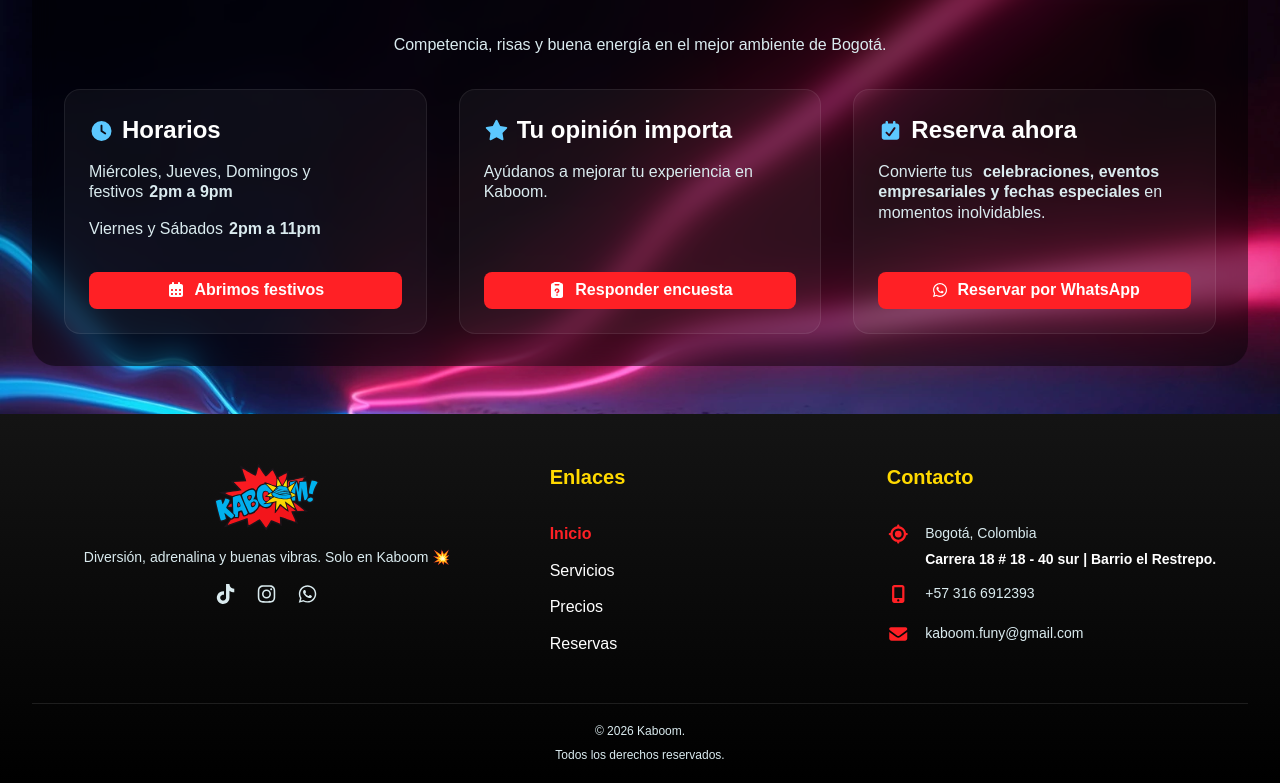
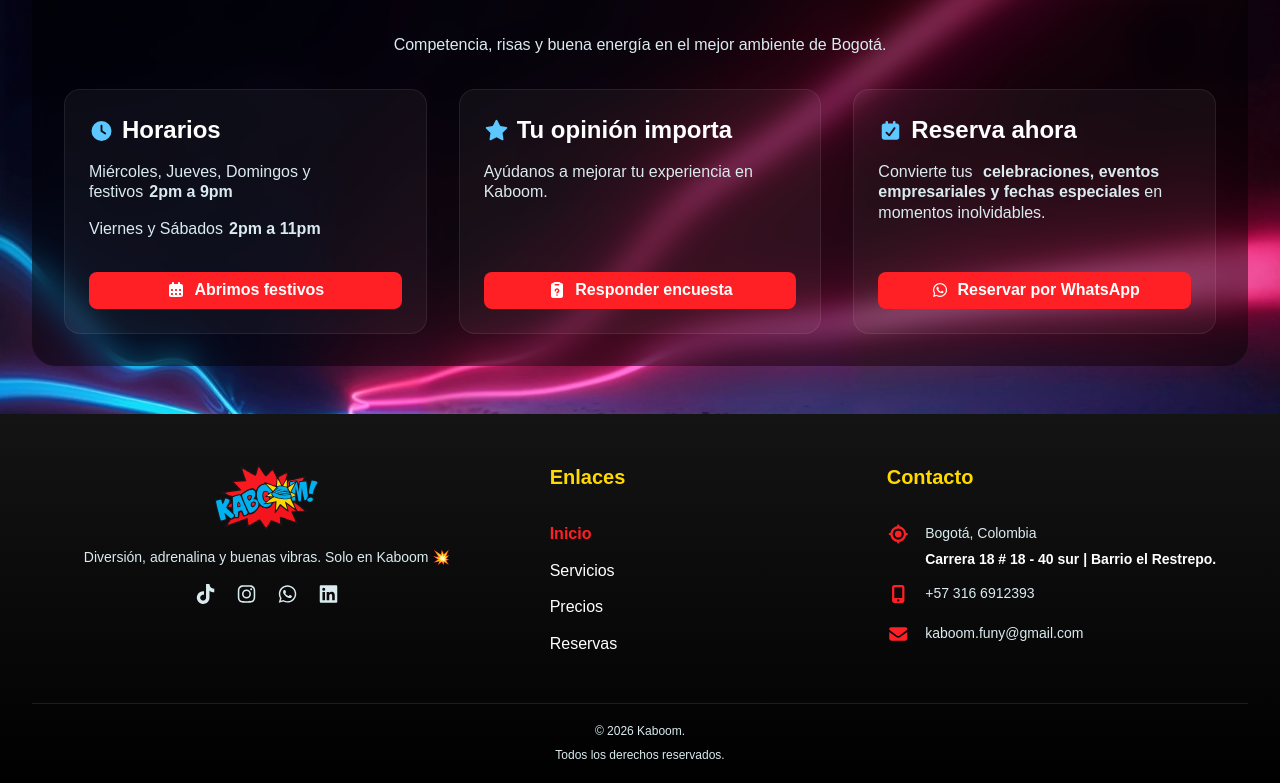
Before and after one commit to JoseRicardoPE/kaboom-Bogota, an Angular app: page / in a window 1280 px wide. Before the commit this address led to /home. Shown: the part 879-1662 px from the top of the page. Built offline with nearby package versions, Linux system fonts and the light colour scheme; a web font is replaced by a local one.

Commit message:
refactor: update home routes and replace routerLink home paths

```diff
--- a/src/app/app.routes.ts
+++ b/src/app/app.routes.ts
@@ -6,8 +6,8 @@
 import { Notfound } from './components/notfound/notfound';
 
 export const routes: Routes = [
-    { path: '', redirectTo: 'home', pathMatch: 'full' },
-    { path: 'home', component: Home },
+    { path: '', component: Home },
+    { path: 'home', redirectTo: '', pathMatch: 'full' },
     { path: 'services', component: Services },
     { path: 'pricing', component: Pricing },
     { path: 'gallery', component: Gallery },
--- a/src/app/components/footer/footer.html
+++ b/src/app/components/footer/footer.html
@@ -27,6 +27,11 @@
                             target="_blank" aria-label="WhatsApp" rel="noopener noreferrer">
                             <fa-icon class="footer__social-icon" [icon]="faWhatsapp"></fa-icon>
                         </a>
+                        <a class="footer__social-link"
+                            href="https://www.linkedin.com/company/kaboom-bogota"
+                            target="_blank" aria-label="LinkedIn" rel="noopener noreferrer">
+                            <fa-icon class="footer__social-icon" [icon]="faLinkedin"></fa-icon>
+                        </a>
                     </div>
                 </div>
 
@@ -36,7 +41,7 @@
                     <ul class="footer__nav-list">
                         <li class="footer__nav-item" routerLinkActive="active"
                             [routerLinkActiveOptions]="{ exact: true }">
-                            <a class="footer__nav-link" routerLink="/home">Inicio</a>
+                            <a class="footer__nav-link" routerLink="/">Inicio</a>
                         </li>
                         <li class="footer__nav-item" routerLinkActive="active">
                             <a class="footer__nav-link" routerLink="/services">Servicios</a>
--- a/src/app/components/footer/footer.ts
+++ b/src/app/components/footer/footer.ts
@@ -1,7 +1,7 @@
 import { Component, ChangeDetectionStrategy } from '@angular/core';
 import { RouterLink, RouterLinkActive, RouterModule } from '@angular/router';
 import { FontAwesomeModule } from '@fortawesome/angular-fontawesome';
-import { faTiktok, faInstagram, faWhatsapp } from '@fortawesome/free-brands-svg-icons';
+import { faTiktok, faInstagram, faWhatsapp, faLinkedin } from '@fortawesome/free-brands-svg-icons';
 import { faMobileScreenButton, faLocationCrosshairs, faEnvelope, faExplosion } from '@fortawesome/free-solid-svg-icons';
 
 @Component({
@@ -20,6 +20,7 @@
   faTiktok = faTiktok;
   faInstagram = faInstagram;
   faWhatsapp = faWhatsapp;
+  faLinkedin = faLinkedin;
   faMobile = faMobileScreenButton;
   faLocation = faLocationCrosshairs;
   faEnvelope = faEnvelope;
--- a/src/app/components/header/header.html
+++ b/src/app/components/header/header.html
@@ -33,7 +33,7 @@
             <div class="header__fade"
                 [class.header__fade--show]="!isMenuCollapsed">
                 <div class="header__nav">
-                    <a class="header__link" routerLinkActive="active" routerLink="/home" [routerLinkActiveOptions]="{ exact: true }" (click)="closeMenu()">Inicio</a>
+                    <a class="header__link" routerLinkActive="active" routerLink="/" [routerLinkActiveOptions]="{ exact: true }" (click)="closeMenu()">Inicio</a>
                     <a class="header__link" routerLinkActive="active" routerLink="/services" (click)="closeMenu()">Servicios</a>
                     <a class="header__link" routerLinkActive="active" routerLink="/pricing" (click)="closeMenu()">Precios</a>
                     <a class="header__link" routerLinkActive="active" routerLink="/gallery" (click)="closeMenu()">Galería</a>
```
